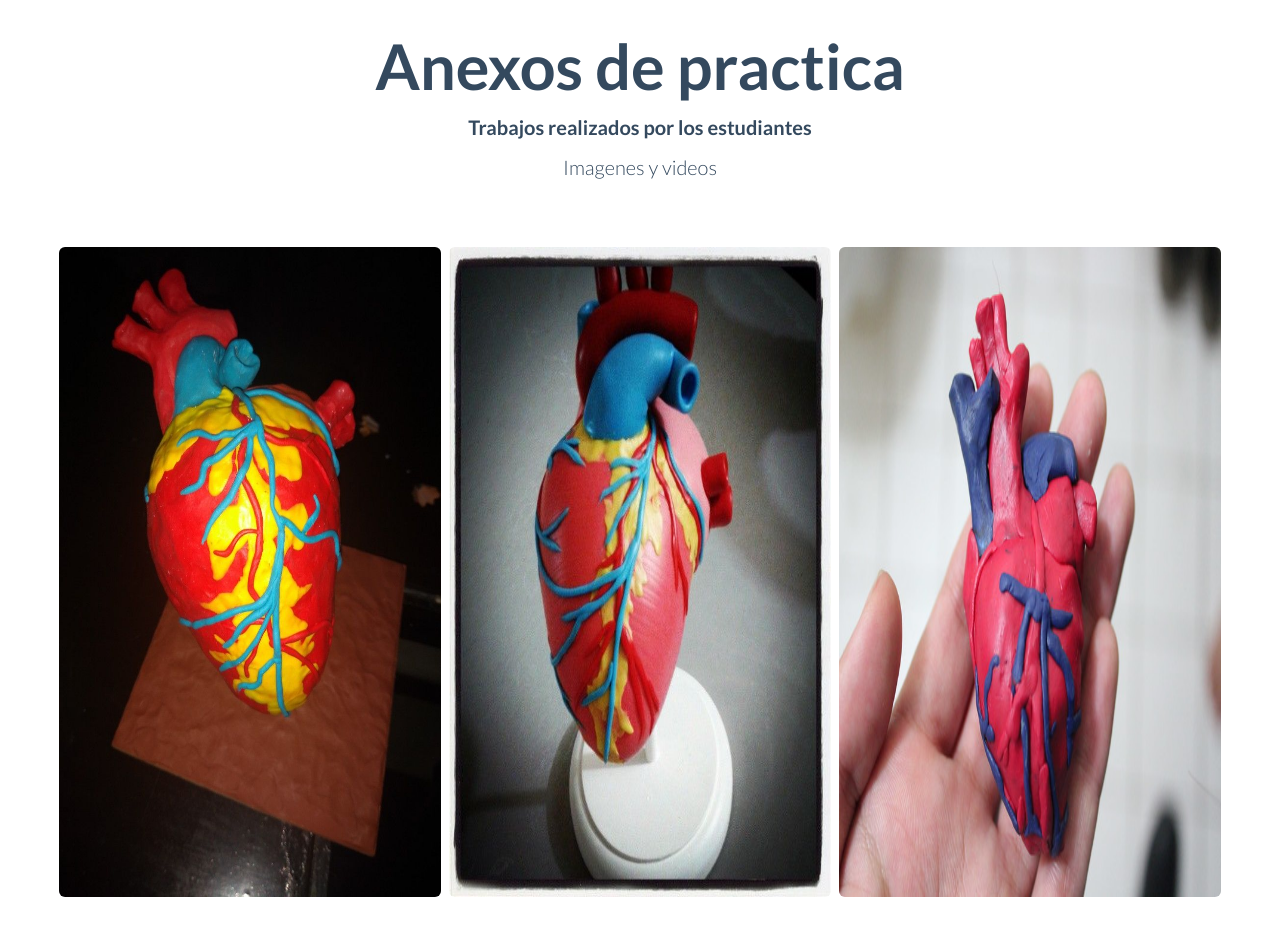
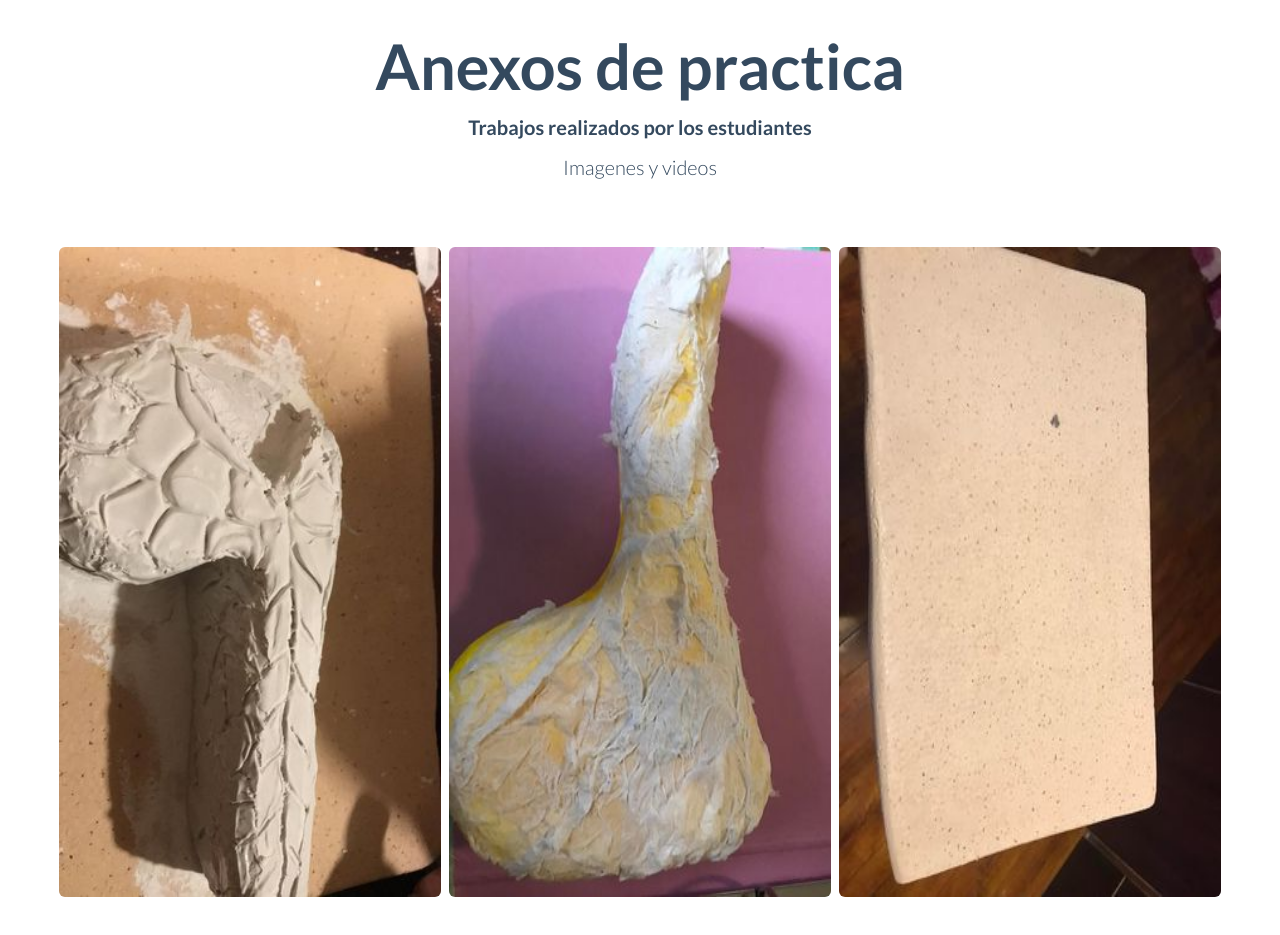
Before and after one commit to daniela190505/daniela190505.github.io, a plain HTML site: page index.html in a window 1280 px wide. Shown: the part 4579-5514 px from the top of the page. Drawn offline with Linux system fonts and the light colour scheme; grey boxes are pictures that could not be loaded.

Commit message:
Update index.html

```diff
--- a/index.html
+++ b/index.html
@@ -300,19 +300,19 @@ Se puede donar hasta tres veces al año.
 
 				<a href="img/imagen pancreas 1.jpg" class="image-link">
 					<div class="item">
-						<img  class="img-responsive img-rounded" style="width: 1000px; height: 650px;" src="img/molde1.jpg" alt="Owl Image">
+						<img  class="img-responsive img-rounded" style="width: 1000px; height: 650px;" src="img/imagen pancreas 1.jpg" alt="Owl Image">
 					</div>
 				</a>
 
                <a href="img/imagen pancreas 2.jpg" class="image-link">
 					<div class="item">
-						<img  class="img-responsive img-rounded" style="width: 1000px; height: 650px;" src="img/molde2.jpg" alt="Owl Image">
+						<img  class="img-responsive img-rounded" style="width: 1000px; height: 650px;" src="img/imagen pancreas 2.jpg" alt="Owl Image">
 					</div>
 				</a>
 
 				<a href="img/imagen pancreas 3.jpg" class="image-link">
 					<div class="item">
-						<img  class="img-responsive img-rounded" style="width: 1000px; height: 650px;" src="img/molde3.jpg" alt="Owl Image">
+						<img  class="img-responsive img-rounded" style="width: 1000px; height: 650px;" src="img/imagen pancreas 3.jpg" alt="Owl Image">
 					</div>
 				</a>
 
```
